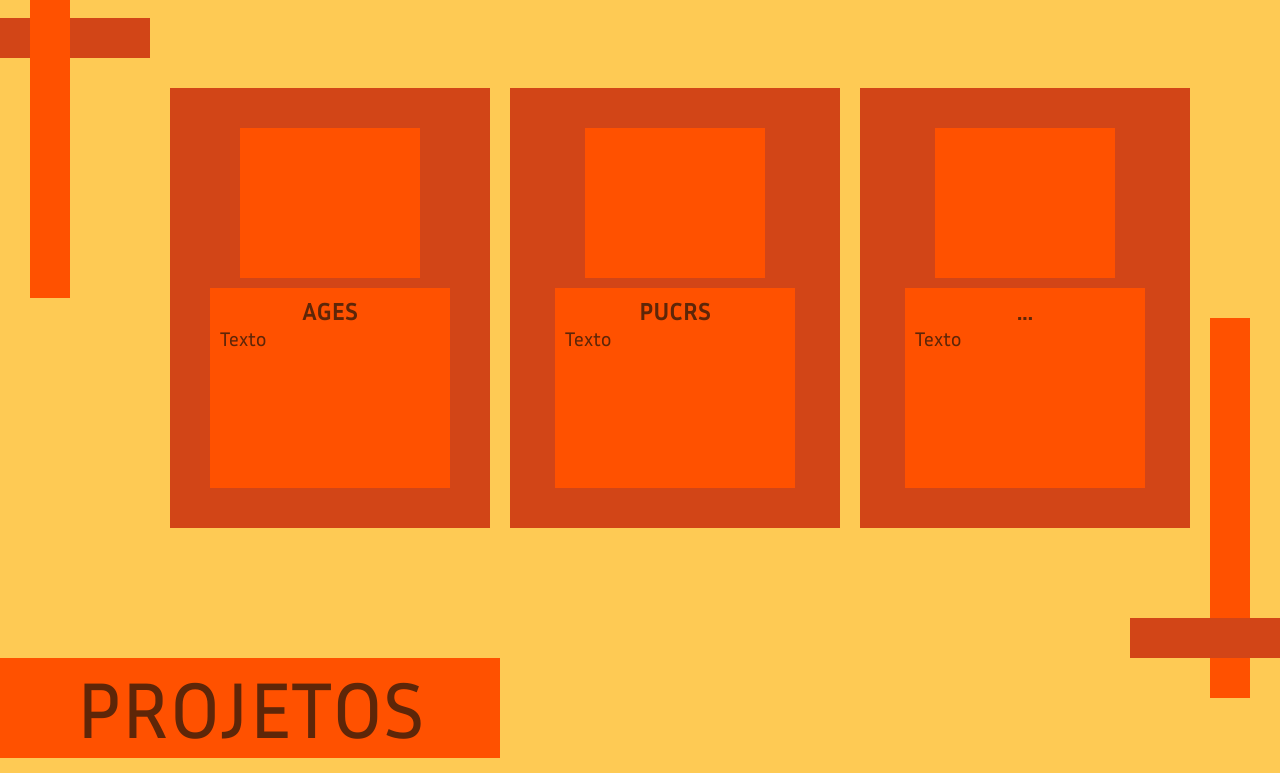
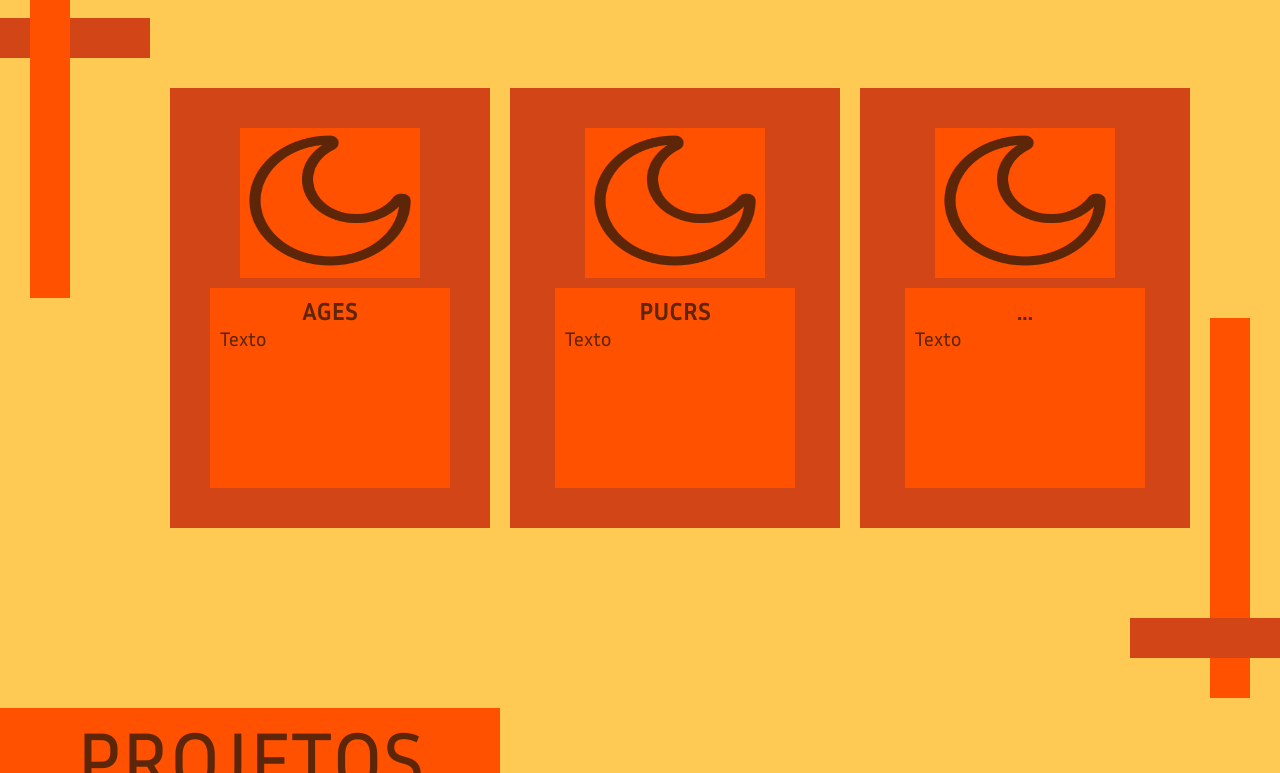
Before and after one commit to eduardalegui/Projeto-Portif-lio, a React (Vite) app: page / in a window 1280 px wide. Shown: the part 1382-2155 px from the top of the page. Built offline with nearby package versions, Linux system fonts and the light colour scheme.

Commit message:
Arrumei o problema nas imagens dos E&E

```diff
--- a/src/App.tsx
+++ b/src/App.tsx
@@ -117,7 +117,7 @@
             <BarraLII/>
           </div>
 
-          <div className='absolute flex flex-row'>
+          <div className='relative flex flex-row'>
             <Ee1/>
             <Ee2/>
             <Ee3/>
--- a/src/componentes/E&E/ee1.tsx
+++ b/src/componentes/E&E/ee1.tsx
@@ -15,11 +15,15 @@
                 <div className='h-[200px] w-[240px] bg-LARANJA ' ></div>
             </div>
 
+            <div className='absolute top-[1510px] left-[240px]'>
+                <img className='h-[145px] w-[180px]' src={moon}></img>
+            </div>
+
             <div className='relative text-center top-[1675px] left-[210px] h-[200px] w-[240px]'>
                 <p className="text-LETRA text-[25px] font-Inria_Sans_Bold">AGES</p>
             </div>
 
-            <div className='absolute text-row top-[1705px] left-[220px] h-[200px] w-[225px]'>
+            <div className='absolute text-row top-[1705px] left-[220px] h-[155px] w-[225px]'>
                 <p className="text-LETRA text-[20px] font-Inria_Sans">Texto</p>
             </div>
 
--- a/src/componentes/E&E/ee2.tsx
+++ b/src/componentes/E&E/ee2.tsx
@@ -15,11 +15,15 @@
                 <div className='h-[200px] w-[240px] bg-LARANJA ' ></div>
             </div>
 
+            <div className='absolute top-[1510px] left-[585px]'>
+                <img className='h-[145px] w-[180px]' src={moon}></img>
+            </div>
+
             <div className='relative text-center top-[1675px] left-[315px] h-[200px] w-[240px]'>
                 <p className="text-LETRA text-[25px] font-Inria_Sans_Bold">PUCRS</p>
             </div>
 
-            <div className='absolute text-row top-[1705px] left-[565px] h-[200px] w-[225px]'>
+            <div className='absolute text-row top-[1705px] left-[565px] h-[155px] w-[225px]'>
                 <p className="text-LETRA text-[20px] font-Inria_Sans">Texto</p>
             </div>
 
--- a/src/componentes/E&E/ee3.tsx
+++ b/src/componentes/E&E/ee3.tsx
@@ -15,11 +15,15 @@
                 <div className='h-[200px] w-[240px] bg-LARANJA ' ></div>
             </div>
 
+            <div className='absolute top-[1510px] left-[935px]'>
+                <img className='h-[145px] w-[180px]' src={moon}></img>
+            </div>
+
             <div className='relative text-center top-[1675px] left-[425px] h-[200px] w-[240px]'>
                 <p className="text-LETRA text-[25px] font-Inria_Sans_Bold">...</p>
             </div>
 
-            <div className='absolute text-row top-[1705px] left-[915px] h-[200px] w-[225px]'>
+            <div className='absolute text-row top-[1705px] left-[915px] h-[155px] w-[225px]'>
                 <p className="text-LETRA text-[20px] font-Inria_Sans">Texto</p>
             </div>
 
--- a/src/componentes/Projetos/barraTII.tsx
+++ b/src/componentes/Projetos/barraTII.tsx
@@ -2,11 +2,11 @@
     return(
         <>
             <div className="">
-                <div className='absolute top-[2040px]'>
+                <div className='absolute top-[1890px]'>
                     <div className='h-[100px] w-[500px] bg-LARANJA ' ></div>
                 </div>
 
-                <div className='absolute top-[2030px] left-[76px]'>
+                <div className='absolute top-[1880px] left-[76px]'>
                     <p className="text-LETRA text-[80px] font-Inria_Sans mt-[0px] mb-[0px] ">PROJETOS</p>
                 </div>
             </div>
```
